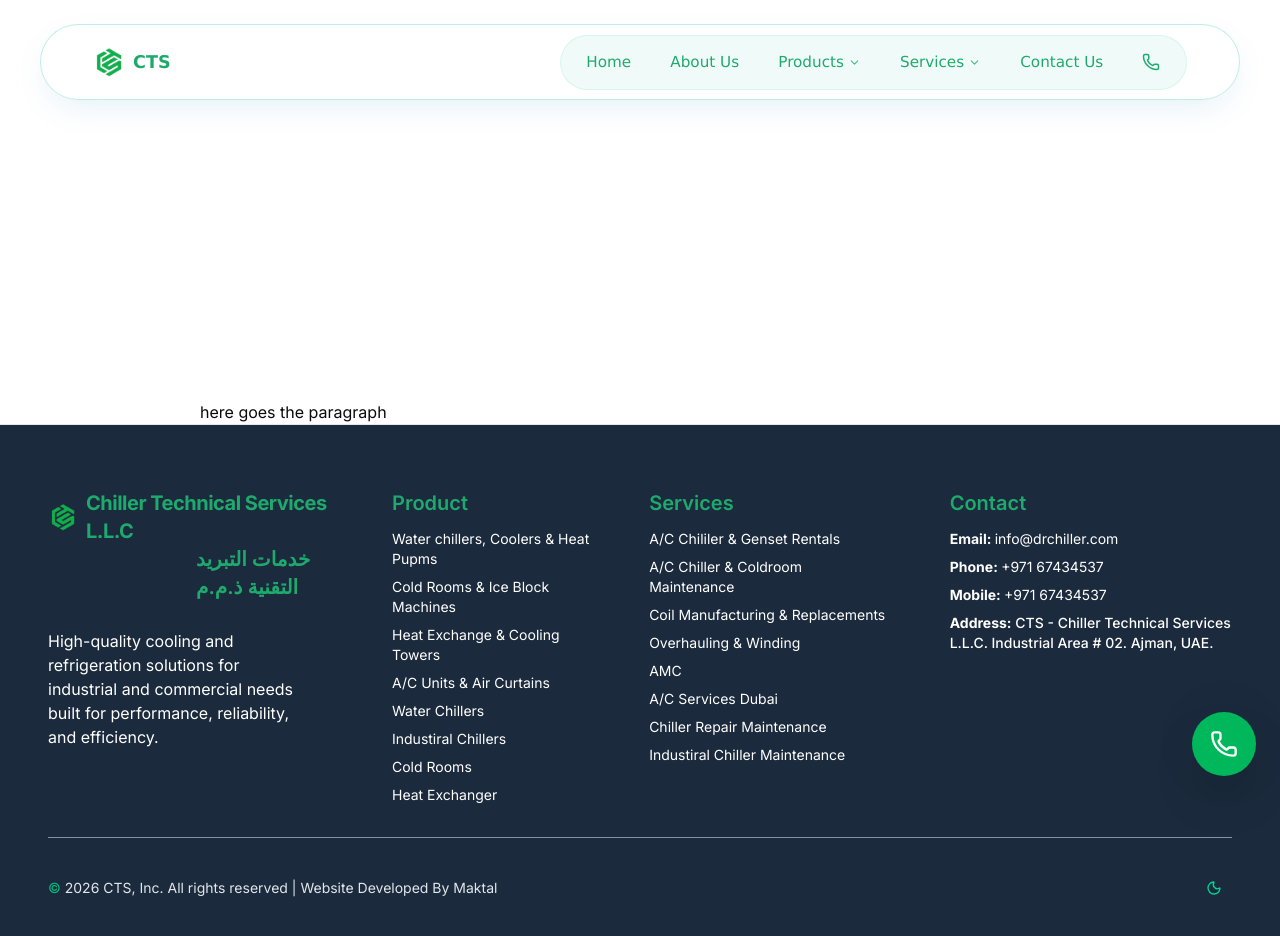
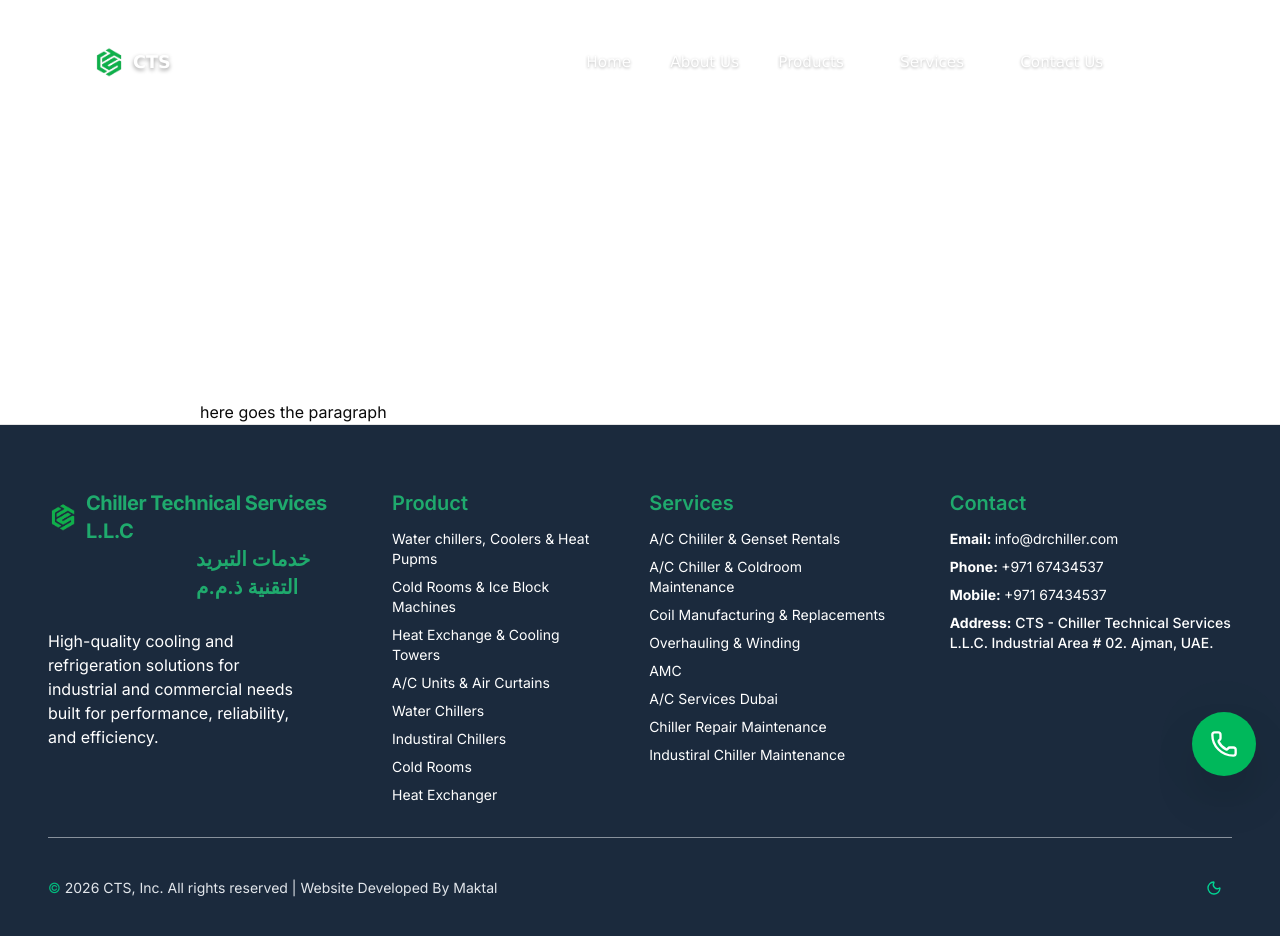
Before and after one commit to abints47/CTS-drchillar-project, a Next.js app: page /Products/water-chillers in a window 1280 px wide. Shown: the top 936 px of the page. Built offline with nearby package versions, Linux system fonts and the light colour scheme.

Commit message:
Modified the Components Section : Navbar Bug Resolved

```diff
--- a/components/Navbar.module.css
+++ b/components/Navbar.module.css
@@ -27,14 +27,14 @@
 
 /* Fully Transparent State (Over Hero Image) */
 .navbarContainer.transparent {
-  background: transparent;
-  backdrop-filter: none;
-  -webkit-backdrop-filter: none;
-  border: 1px solid rgba(247, 247, 247, 0.25);
-  box-shadow: none;
+  background: transparent !important;
+  backdrop-filter: none !important;
+  -webkit-backdrop-filter: none !important;
+  border: 1px solid rgba(255, 255, 255, 0.2) !important;
+  box-shadow: none !important;
 }
 
-/* Scrolled / Standard Glassmorphism State (After Hero Image) */
+/* Scrolled / Standard Glassmorphism State */
 .navbarContainer.scrolled {
   background: rgba(255, 255, 255, 0.88);
   backdrop-filter: blur(16px);
@@ -67,8 +67,8 @@
 }
 
 .logoTransparent {
-  color: #ffffff;
-  text-shadow: 0 2px 4px rgba(0, 0, 0, 0.3);
+  color: #ffffff !important;
+  text-shadow: 0 2px 4px rgba(0, 0, 0, 0.4);
 }
 
 /* Desktop Navigation Container */
@@ -88,10 +88,12 @@
   border-color: rgba(0, 184, 148, 0.25);
 }
 
+/* Transparent inner links container over hero */
 .navDesktopTransparent {
-  background: rgba(117, 128, 122, 0.25);
+  background: rgba(255, 255, 255, 0.12) !important;
   backdrop-filter: blur(8px);
-  border-color: rgba(255, 255, 255, 0.2);
+  -webkit-backdrop-filter: blur(8px);
+  border-color: rgba(255, 255, 255, 0.25) !important;
 }
 
 .navItemWrapper {
@@ -117,7 +119,8 @@
 }
 
 .navItemTransparent {
-  color: #ffffff;
+  color: #ffffff !important;
+  text-shadow: 0 1px 3px rgba(0, 0, 0, 0.3);
 }
 
 .navText {
@@ -126,18 +129,18 @@
 }
 
 .navItem.active {
-  color: #ffffff;
+  color: #ffffff !important;
   font-weight: 600;
 }
 
 .navItemTransparent:hover {
-  color: #ffffff;
+  color: #ffffff !important;
 }
 
 /* Desktop Dropdown Submenu Container */
 .dropdownMenu {
   position: absolute;
-  top: calc(100% - 0.2rem);
+  top: calc(100% + 0.5rem);
   left: 0;
   min-width: 320px;
   background: rgba(255, 255, 255, 0.95);
@@ -186,7 +189,7 @@
   color: #2ecc71;
 }
 
-/* Framer Motion Active & Hover Pills */
+/* Active & Hover Pills */
 .activePill {
   position: absolute;
   inset: 0;
@@ -236,14 +239,14 @@
 }
 
 .btnTransparent {
-  color: #ffffff;
+  color: #ffffff !important;
 }
 
 /* Mobile Dropdown Menu */
 .navMobile {
   pointer-events: auto;
   position: absolute;
-  top: 4.5rem;
+  top: 5rem;
   width: calc(100% - 2rem);
   max-width: 400px;
   display: flex;
--- a/components/Navbar.tsx
+++ b/components/Navbar.tsx
@@ -16,7 +16,10 @@
   const [activeDropdown, setActiveDropdown] = useState<string | null>(null)
 
   const pathname = usePathname()
-  const isHomePage = pathname === '/'
+
+  // Define which routes feature a top hero banner where transparency is desired
+  const pagesWithHero = ['/', '/Products', '/Services' ,'/Products/water-chillers','/Products/heat-exchangers','/Products/cold-rooms','/Products/ac-units' ]
+  const hasHero = pagesWithHero.includes(pathname)
 
   // 1. Force window scroll to top on route change
   useEffect(() => {
@@ -25,20 +28,25 @@
     setActiveDropdown(null)
   }, [pathname])
 
+  // 2. Dynamic Scroll Listener
   useEffect(() => {
     const handleScroll = () => {
       const currentScrollY = window.scrollY
-      const heroThreshold = window.innerHeight * 0.85
+      if (!hasHero) {
+        setIsScrolledPastHero(true) // Always solid for pages without a hero
+        return
+      }
 
-      const pastHero = !isHomePage || currentScrollY > heroThreshold
-      setIsScrolledPastHero(pastHero)
+      // Threshold depending on the page
+      const threshold = pathname === '/' ? window.innerHeight * 0.85 : 200
+      setIsScrolledPastHero(currentScrollY > threshold)
     }
 
     handleScroll()
 
     window.addEventListener('scroll', handleScroll, { passive: true })
     return () => window.removeEventListener('scroll', handleScroll)
-  }, [isHomePage])
+  }, [pathname, hasHero])
 
   const navLinks = [
     { href: '/', label: 'Home' },
@@ -47,10 +55,10 @@
       href: '/Products',
       label: 'Products',
       submenu: [
-        { href: '/Products#chillers', label: 'Water Chillers, Coolers and Heat Pumps' },
-        { href: '/Products#air-handlers', label: 'Cold Rooms & Ice Block Machines' },
-        { href: '/Products#cold-rooms', label: 'Heat Exchangers & Cooling Towers' },
-        { href: '/Products/sadas', label: 'AC Units & Air Curtains' },
+        { href: '/Products/water-chillers', label: 'Water Chillers, Coolers and Heat Pumps' },
+        { href: '/Products/cold-rooms', label: 'Cold Rooms & Ice Block Machines' },
+        { href: '/Products/heat-exchangers', label: 'Heat Exchangers & Cooling Towers' },
+        { href: '/Products/ac-units', label: 'AC Units & Air Curtains' },
       ]
     },
     {
@@ -69,7 +77,8 @@
     { href: 'https://wa.me/97167434537', label: <Phone size={18} />, isExternal: true }
   ]
 
-  const isTransparent = isHomePage && !isScrolledPastHero
+  // Only transparent if the current page has a hero and we haven't scrolled past it
+  const isTransparent = hasHero && !isScrolledPastHero
 
   return (
     <motion.header
```
Also changed, not shown: components/ParallaxCarousel.module.css (+15 -11 lines), components/SmoothScroll.tsx (line endings or trailing spaces).
